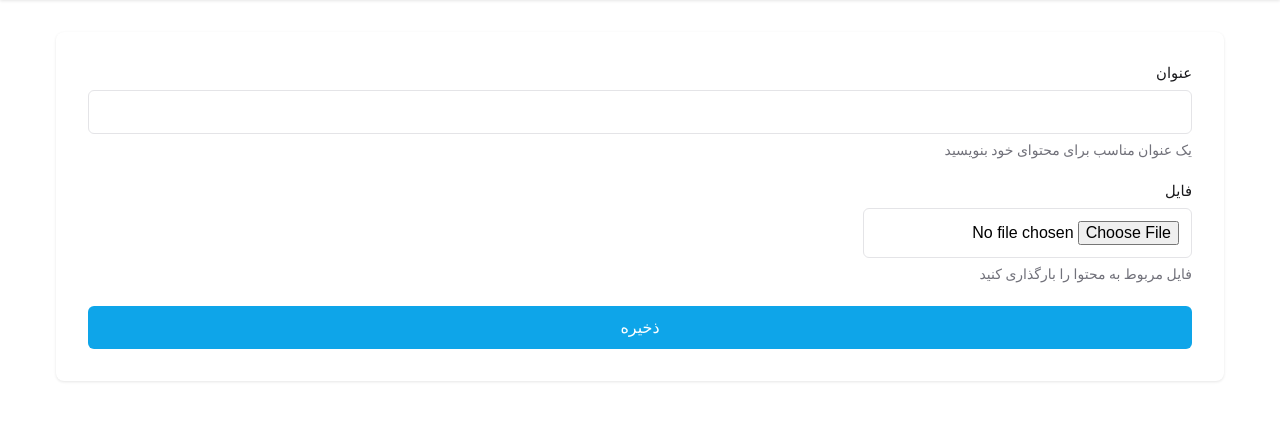
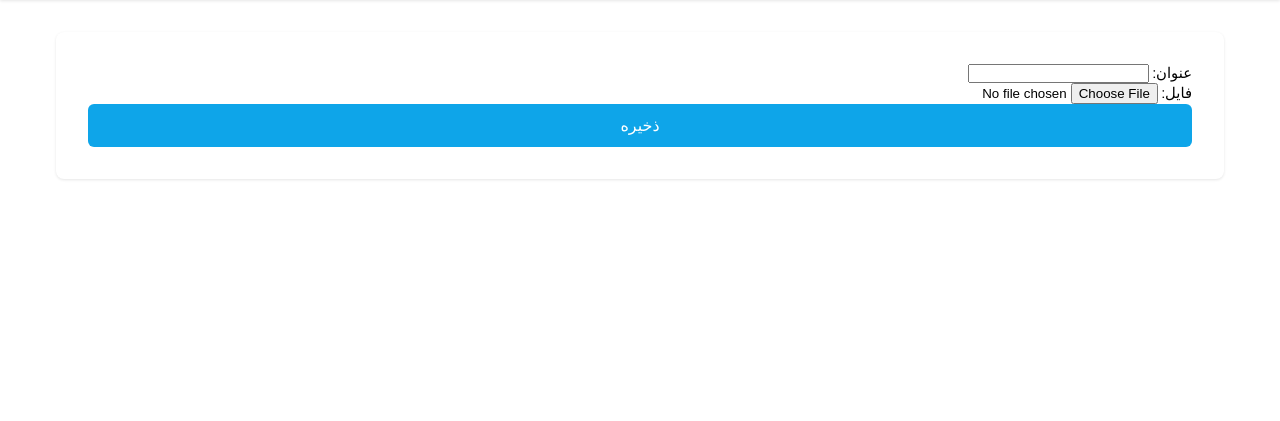
Before and after one commit to erfanscode/E-Learning, a Django app: page /course/module/1/content/file/create/ in a window 1280 px wide. Shown: the part 167-588 px from the top of the page. Run offline with Django 5.2, Linux system fonts and the light colour scheme; a user stored in the database is signed in; tables that the repository leaves empty hold one stand-in row (values such as "Sample post").

Commit message:
change form template for display the form correctly

```diff
--- a/courses/templates/courses/manage/content/form.html
+++ b/courses/templates/courses/manage/content/form.html
@@ -33,8 +33,8 @@
       <div class="course-form-container">
         <form method="post" enctype="multipart/form-data" class="course-form">
             {% csrf_token %}
-
-            <div class="course-form-group">
+            {{ form.as_p }}
+            <!-- <div class="course-form-group">
                 <label for="{{ form.title.id_for_label }}">عنوان</label>
                 {{ form.title }}
                 <p class="helper-text">یک عنوان مناسب برای محتوای خود بنویسید</p>
@@ -44,7 +44,7 @@
                 <label for="{{ form.file.id_for_label }}">فایل</label>
                 {{ form.file }}
                 <p class="helper-text">فایل مربوط به محتوا را بارگذاری کنید</p>
-            </div>
+            </div> -->
 
             <input type="submit" class="submit-button" value="ذخیره">
         </form>
```
